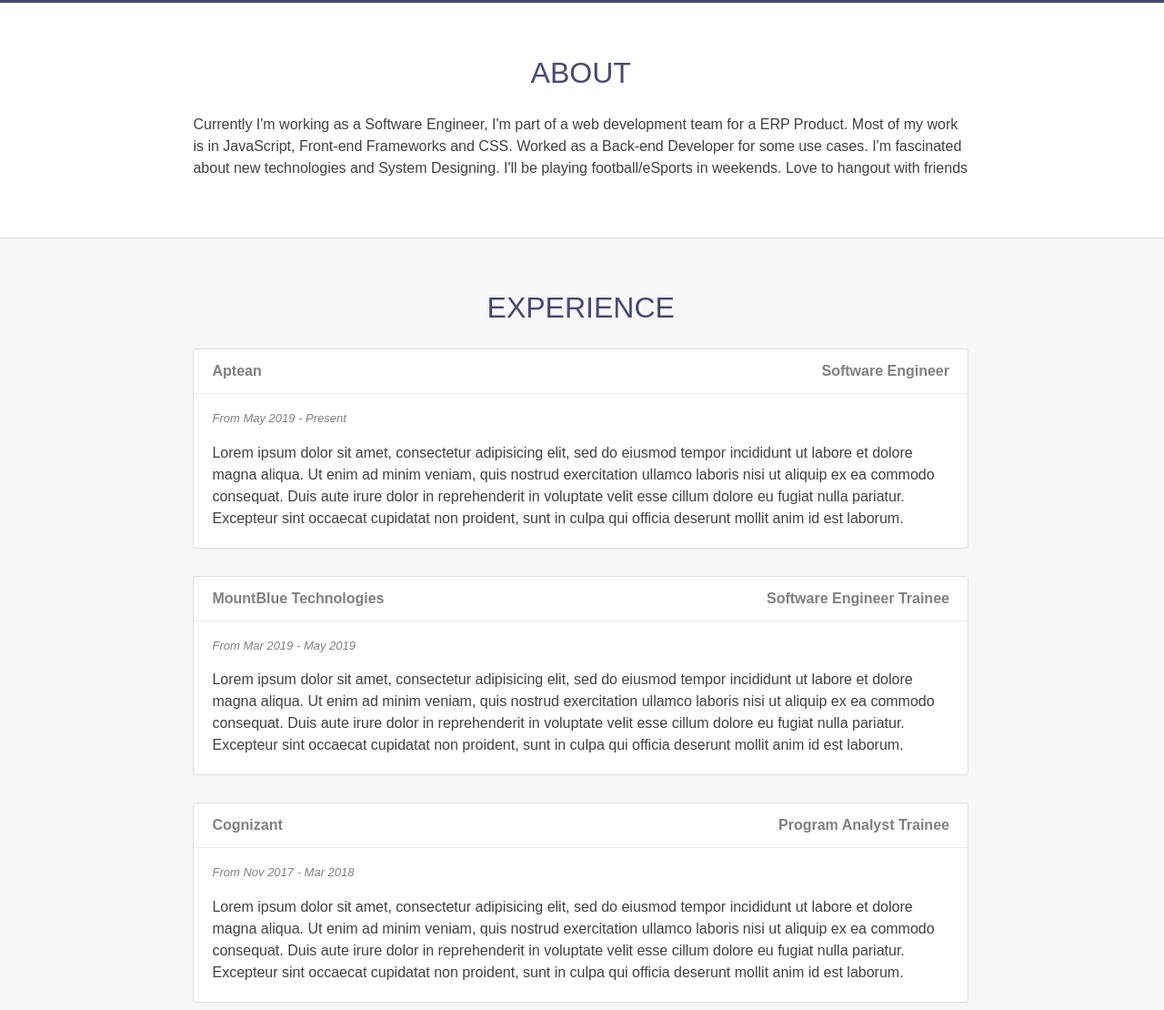
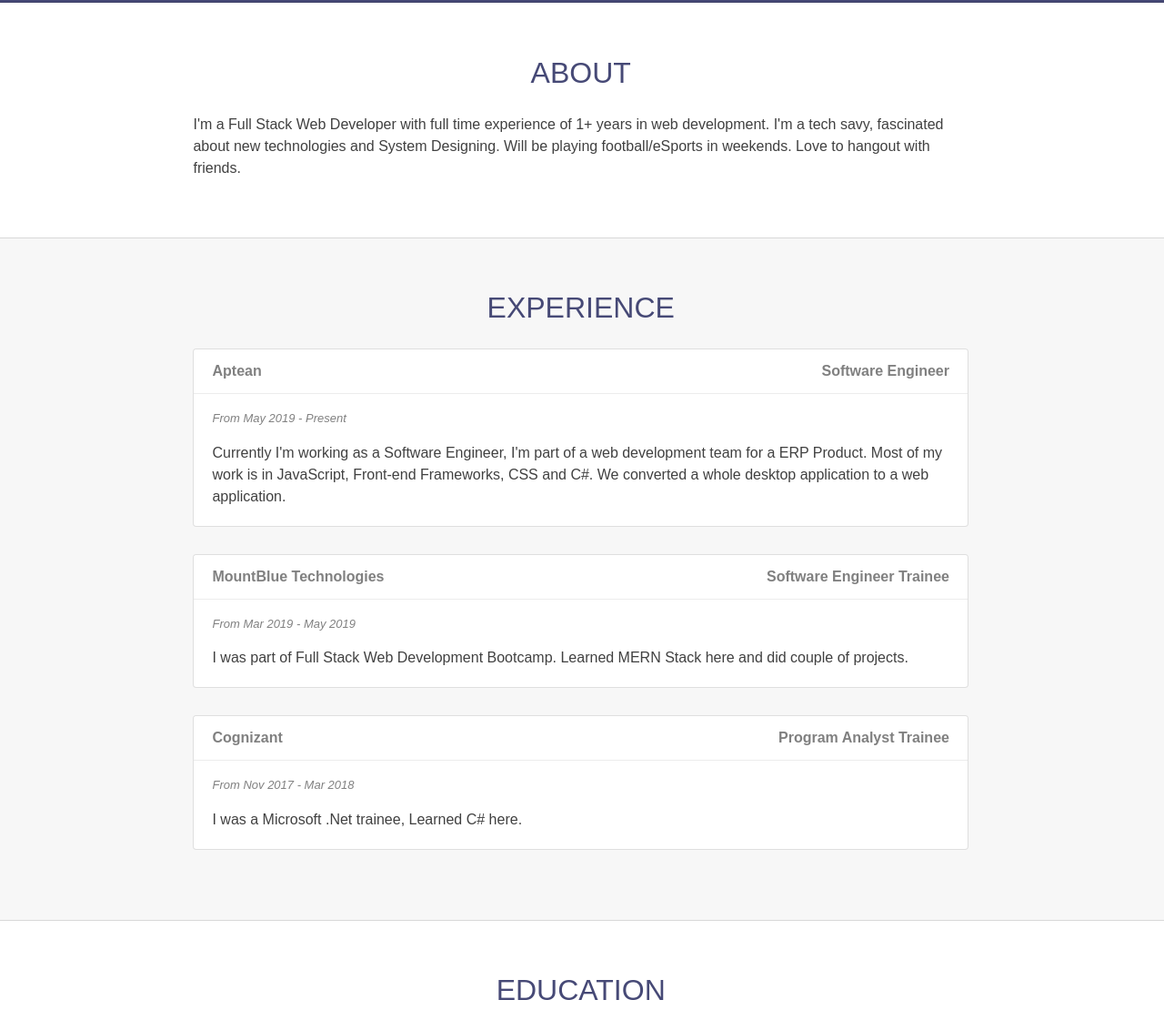
Before and after one commit to thousif5/thousif5.github.io, a plain HTML site: page index.html in a window 1280 px wide. Shown: the part 797-1907 px from the top of the page at 91% size. Drawn offline with Linux system fonts and the light colour scheme; a web font is replaced by a local one.

Commit message:
Updated about, experience and projects data.

```diff
--- a/index.html
+++ b/index.html
@@ -70,10 +70,9 @@
             <h2>About</h2>
           </div>
           <div class="content-body">
-            <p>Currently I'm working as a Software Engineer, I'm part of a web development team for a ERP Product.
-                 Most of my work is in JavaScript, Front-end Frameworks and CSS. Worked as a Back-end Developer for some use cases.
-                 I'm fascinated about new technologies and System Designing. I'll be playing football/eSports in weekends.
-                 Love to hangout with friends</p>
+            <p>I'm a Full Stack Web Developer with full time experience of 1+ years in web development. I'm a tech savy,
+                 fascinated about new technologies and System Designing. Will be playing football/eSports in weekends.
+                 Love to hangout with friends.</p>
           </div>
         </div>
         <div class="side-content"></div>
@@ -96,7 +95,7 @@
               </div>
               <div class="card-content">
                 <p class="fromDate">From May 2019 - Present</p>
-                <p>Lorem ipsum dolor sit amet, consectetur adipisicing elit, sed do eiusmod tempor incididunt ut labore et dolore magna aliqua. Ut enim ad minim veniam, quis nostrud exercitation ullamco laboris nisi ut aliquip ex ea commodo consequat. Duis aute irure dolor in reprehenderit in voluptate velit esse cillum dolore eu fugiat nulla pariatur. Excepteur sint occaecat cupidatat non proident, sunt in culpa qui officia deserunt mollit anim id est laborum.</p>
+                <p>Currently I'm working as a Software Engineer, I'm part of a web development team for a ERP Product. Most of my work is in JavaScript, Front-end Frameworks, CSS and C#. We converted a whole desktop application to a web application.</p>
               </div>
             </div>
 
@@ -108,7 +107,7 @@
               </div>
               <div class="card-content">
                 <p class="fromDate">From Mar 2019 - May 2019</p>
-                <p>Lorem ipsum dolor sit amet, consectetur adipisicing elit, sed do eiusmod tempor incididunt ut labore et dolore magna aliqua. Ut enim ad minim veniam, quis nostrud exercitation ullamco laboris nisi ut aliquip ex ea commodo consequat. Duis aute irure dolor in reprehenderit in voluptate velit esse cillum dolore eu fugiat nulla pariatur. Excepteur sint occaecat cupidatat non proident, sunt in culpa qui officia deserunt mollit anim id est laborum.</p>
+                <p>I was part of Full Stack Web Development Bootcamp. Learned MERN Stack here and did couple of projects.</p>
               </div>
             </div>
 
@@ -120,7 +119,7 @@
               </div>
               <div class="card-content">
                 <p class="fromDate">From Nov 2017 - Mar 2018</p>
-                <p>Lorem ipsum dolor sit amet, consectetur adipisicing elit, sed do eiusmod tempor incididunt ut labore et dolore magna aliqua. Ut enim ad minim veniam, quis nostrud exercitation ullamco laboris nisi ut aliquip ex ea commodo consequat. Duis aute irure dolor in reprehenderit in voluptate velit esse cillum dolore eu fugiat nulla pariatur. Excepteur sint occaecat cupidatat non proident, sunt in culpa qui officia deserunt mollit anim id est laborum.</>
+                <p>I was a Microsoft .Net trainee, Learned C# here.</p>
               </div>
             </div>
           </div>
@@ -169,21 +168,21 @@
             <div class="project-card">
               <div class="project-content">
                 <h4><a href="https://gitlab.com/deepanshugarg1995/atsmain">Applicant Tracking System</a></h4>
-                <p>I worked as a contributor in this project. This project is to track job applicants for employers and to find available jobs for users. My contribution is in Job Cards, Download applicants list features and created APIs for jobs </p>
+                <p>I was a contributor to this project. This project is to track job applicants for employers and to find available jobs for users. My contribution is in Job Cards, Download applicants list features and created APIs for jobs </p>
               </div>
             </div>
             <!-- CARD #2 -->
             <div class="project-card">
               <div class="project-content">
                 <h4><a href="https://github.com/thousif5/GitHub-Issues">GitHub Issues</a></h4>
-                <p>Lorem ipsum dolor sit amet, consectetur adipisicing elit, sed do eiusmod tempor incididunt ut labore et dolore magna aliqua. Ut enim ad minim veniam, quis nostrud exercitation ullamco laboris nisi ut aliquip ex ea commodo consequat. Duis aute irure dolor in reprehenderit in voluptate velit esse cillum dolore eu fugiat nulla pariatur. Excepteur sint occaecat cupidatat non proident, sunt in culpa qui officia deserunt mollit anim id est laborum.</p>
+                <p>This is a web application for GitHub Issues alone. You can track issues of your application, you can comment, reply and close issues through this application. Used GitHub APIs.</p>
               </div>
             </div>
             <!-- CARD #3 -->
             <div class="project-card">
               <div class="project-content">
                 <h4><a href="https://github.com/thousif5/Like-Trello">Like Trello</a></h4>
-                <p>Lorem ipsum dolor sit amet, consectetur adipisicing elit, sed do eiusmod tempor incididunt ut labore et dolore magna aliqua. Ut enim ad minim veniam, quis nostrud exercitation ullamco laboris nisi ut aliquip ex ea commodo consequat. Duis aute irure dolor in reprehenderit in voluptate velit esse cillum dolore eu fugiat nulla pariatur. Excepteur sint occaecat cupidatat non proident, sunt in culpa qui officia deserunt mollit anim id est laborum.</p>
+                <p>This is a clone of Trello. Same as trello you can add tasks, boards, cards. You can update, remove and close tasks, boards etc. You should have Trello account to use this. Used Trello APIs.</p>
               </div>
             </div>
 
@@ -216,6 +215,7 @@
               <li class="li-skills">Sass</li>
               <li class="li-skills">MongoDB</li>
               <li class="li-skills">Python</li>
+              <li class="li-skills">Agile Methodologies</li>
             </ul>
           </div>
         </div>
@@ -235,12 +235,6 @@
           <div class="contact">
               <p><a href="mailto:thousif4023@gmail.com">Send Mail</a></p>
               <p><a href="tel:+919948854023">Call</a></p>
-            <!-- <form method="POST" action="https://mail.google.com/mail/thousif4023@gmail.com">
-                <input type="hidden" name="_subject" value="Contact request from personal website" />
-                <input type="email" name="_replyto" placeholder="Your email" required>
-                <textarea name="message" placeholder="Your message" required></textarea>
-                <button type="submit">Send</button>
-            </form> -->
           </div>
         </div>
         <div class="side-content"></div>
```
